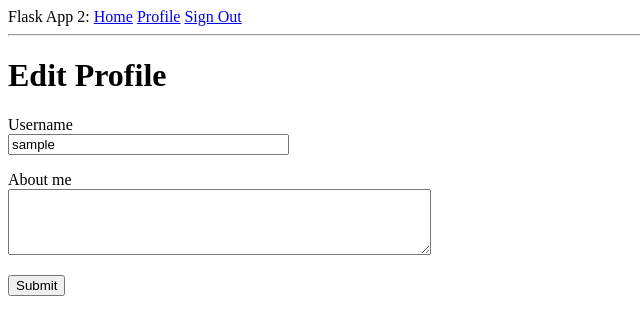
After one commit to Dotzyyy/Module-4_SQL, a Flask app: page /edit_info in a window 1280 px wide. The commit adds this page. Shown: the top 335 px of the page, without its empty margins (0-640 px from the left). Run offline with Flask 3, Linux system fonts and the light colour scheme; the visitor is signed in with stand-in values (Sample User, id 1); data comes from the database, SQL or seed files in the repository.

Commit message:
user info added

```diff
--- /dev/null
+++ b/flaskapp.py
@@ -0,0 +1,127 @@
+from flask import Flask, render_template, url_for, flash, redirect, request
+from flask_sqlalchemy import SQLAlchemy
+from flask_migrate import Migrate
+from flask_login import LoginManager, login_user, logout_user, current_user, login_required
+from urllib.parse import urlsplit
+from datetime import datetime, timezone
+
+
+import sqlalchemy as sa
+
+from config import Config
+
+
+
+
+app = Flask(__name__)
+app.config.from_object(Config)
+login = LoginManager(app)
+db = SQLAlchemy(app)
+migrate = Migrate(app, db)
+login.login_view = 'login'
+
+from models import User
+from forms import LoginForm, RegistrationForm, EditInfo
+
+
+#Add a 'login required' feature?
+
+
+
+posts = [
+
+    {
+        'author': 'David Sexton',
+        'title': 'Board Game 1',
+        'content': 'Lorem ipsum dolor sit amet, consectetur adipiscing elit. Ut ornare nibh finibus sapien vehicula, eget pulvinar turpis porttitor.',
+        'date': '10/01/24',
+    },
+
+    {
+        'author': 'David Sexton',
+        'title': 'Board Game 2',
+        'content': 'Lorem ipsum dolor sit amet, consectetur adipiscing elit. Ut ornare nibh finibus sapien vehicula, eget pulvinar turpis porttitor.',
+        'date': '12/01/24',
+    },
+]
+
+
+
+@app.route('/')
+@app.route('/index')
+@login_required
+def index():
+    return render_template('index.html', title='Home', posts=posts)
+
+@app.route('/login', methods=['GET', 'POST'])
+def login():
+    if current_user.is_authenticated:
+        return redirect(url_for('index'))
+    form = LoginForm()
+    if form.validate_on_submit():
+        user = db.session.scalar(
+            sa.select(User).where(User.username == form.username.data))
+        if user is None or not user.check_password(form.password.data):
+            flash('Invalid username or password')
+            return redirect(url_for('login'))
+        login_user(user, remember=form.remember.data)
+        next_page = request.args.get('next')
+        if not next_page or urlsplit(next_page).netloc != '':
+            next_page = url_for('index')
+        return redirect(next_page)
+    return render_template('login.html', title='Sign In', form=form)
+
+@app.route('/logout')
+def logout():
+     logout_user()
+     return redirect(url_for('index'))
+
+@app.route('/register', methods=['GET', 'POST'])
+def register():
+     if current_user.is_authenticated:
+          return redirect(url_for('index'))
+     form = RegistrationForm()
+     if form.validate_on_submit():
+          user = User(username=form.username.data, email=form.email.data)
+          user.set_password(form.password.data)
+          db.session.add(user)
+          db.session.commit()
+          flash('Account creation successful!')
+          return redirect(url_for('login'))
+     return render_template('register.html', title='Register', form=form)
+
+@app.route('/user/<username>')
+@login_required
+def user(username):
+     user = db.first_or_404(sa.select(User).where(User.username == username))
+     posts = [
+          {'author': user, 'body': 'Hello World'},
+          {'author': user, 'body': 'Welcome to my page!'}
+     ]
+     return render_template('my_profile.html', user=user, posts=posts)
+
+@app.route('/edit_info', methods=['GET', 'POST'])
+@login_required
+def edit_info():
+    form = EditInfo()
+    if form.validate_on_submit():
+        current_user.username = form.username.data
+        current_user.about_me = form.about_me.data
+        db.session.commit()
+        flash('Changes Saved.')
+        return redirect(url_for('edit_info'))
+    elif request.method == 'GET':
+        form.username.data = current_user.username
+        form.about_me.data = current_user.about_me
+    return render_template('edit_info.html', title='Edit Info',
+                           form=form)
+
+@app.before_request
+def before_request():
+     if current_user.is_authenticated:
+          current_user.last_seen = datetime.now(timezone.utc)
+          db.session.commit()
+
+
+if __name__ == '__main__':
+        app.run(debug=True)
--- a/forms.py
+++ b/forms.py
@@ -1,6 +1,9 @@
 from flask_wtf import FlaskForm
-from wtforms import StringField, PasswordField, SubmitField, BooleanField
-from wtforms.validators import DataRequired, Length, Email, EqualTo
+from wtforms import StringField, PasswordField, SubmitField, BooleanField, TextAreaField
+from wtforms.validators import DataRequired, Length, Email, EqualTo, ValidationError
+import sqlalchemy as sa
+from flaskapp import db
+from models import User
 
 class LoginForm(FlaskForm):
 
@@ -13,3 +16,24 @@ class LoginForm(FlaskForm):
     remember = BooleanField('Remember User')
 
     submit = SubmitField('Login')
+
+class RegistrationForm(FlaskForm):
+    username = StringField('Username', validators=[DataRequired()])
+    email = StringField('Email', validators=[DataRequired(), Email()] )
+    password = PasswordField('Password', validators=[DataRequired()])
+    password2 = PasswordField(
+        'Repeat Password', validators=[DataRequired(), EqualTo('password')])
+    submit = SubmitField('Register')
+
+    def validate_username(self, username):
+        user = db.session.scalar(sa.select(User).where(
+            User.username == username.data
+        ))
+        if user is not None:
+            raise ValidationError('Username unavailable')
+
+
+class EditInfo(FlaskForm):
+    username = StringField('Username', validators=[DataRequired()])
+    about_me = TextAreaField('About me', validators=[Length(min=0, max=240)])
+    submit = SubmitField('Submit')
--- a/models.py
+++ b/models.py
@@ -2,11 +2,14 @@ from datetime import datetime, timezone
 from typing import Optional
 import sqlalchemy as sa
 import sqlalchemy.orm as so
-from app import db
+from werkzeug.security import generate_password_hash, check_password_hash
+from flask_login import UserMixin
+from hashlib import md5
 
 
+from flaskapp import db, login
 
-class User(db.Model):
+class User(UserMixin,db.Model):
     id: so.Mapped[int] = so.mapped_column(primary_key=True)
 
     username: so.Mapped[str] = so.mapped_column(sa.String(64), index=True, unique=True, nullable=False)
@@ -15,11 +18,31 @@ class User(db.Model):
 
     password_hash: so.Mapped[Optional[str]] = so.mapped_column(sa.String(256))
 
+    def set_password(self, password):
+        self.password_hash = generate_password_hash(password)
+
+    def check_password(self, password):
+        return check_password_hash(self.password_hash, password)
+
     posts: so.WriteOnlyMapped['Post'] = so.relationship(
         back_populates='author')
 
+    about_me: so.Mapped[Optional[str]] = so.mapped_column(sa.String(140))
+
+    last_seen: so.Mapped[Optional[datetime]] = so.mapped_column(
+        default=lambda: datetime.now(timezone.utc))
+
+    def avatar(self, size):
+        digest = md5(self.email.lower().encode('utf-8')).hexdigest()
+        return f'https://www.gravatar.com/avatar/{digest}?d=identicon&s={size}'
+
+
     def __repr__(self):
         return '<User {}>'.format(self.username)
+
+@login.user_loader
+def load_user(id):
+    return db.session.get(User, int(id))
 
 
 class Post(db.Model):
--- a/templates/base.html
+++ b/templates/base.html
@@ -10,7 +10,12 @@
     <body>
         <div>Flask App 2:
             <a href="{{ url_for('index') }}">Home</a>
+            {% if current_user.is_anonymous %}
             <a href="{{ url_for('login') }}">Login</a>
+            {% else %}
+            <a href="{{ url_for('user', username=current_user.username) }}">Profile</a>
+            <a href=" {{ url_for('logout') }}">Sign Out</a>
+            {% endif %}
         </div>
         <hr>
         {% with messages = get_flashed_messages() %}
--- /dev/null
+++ b/templates/edit_info.html
@@ -0,0 +1,23 @@
+{% extends "base.html" %}
+
+{% block content %}
+    <h1>Edit Profile</h1>
+    <form action="" method="post">
+        {{ form.hidden_tag() }}
+        <p>
+            {{ form.username.label }}<br>
+            {{ form.username(size=32) }}<br>
+            {% for error in form.username.errors %}
+            <span style="color: red;">[{{ error }}]</span>
+            {% endfor %}
+        </p>
+        <p>
+            {{ form.about_me.label }}<br>
+            {{ form.about_me(cols=50, rows=4) }}<br>
+            {% for error in form.about_me.errors %}
+            <span style="color: red;">[{{ error }}]</span>
+            {% endfor %}
+        </p>
+        <p>{{ form.submit() }}</p>
+    </form>
+{% endblock %}
--- a/templates/index.html
+++ b/templates/index.html
@@ -1,8 +1,8 @@
 {% extends "base.html" %}
 
     {% block content %}
-            <h1>Hello, {{ user.username }}!</h1>
+            <h1>Hello, {{ current_user.username }}!</h1>
             {% for post in posts %}
-            <div><p>{{ post.author}} says: <b>{{ post.content }}</b></p></div>
+            <div><p>{{ post.author.username }} says: <b>{{ post.content }}</b></p></div>
             {% endfor %}
     {% endblock %}
--- a/templates/login.html
+++ b/templates/login.html
@@ -25,4 +25,5 @@
             {{ form.submit() }}
         </p>
     </form>
+    <p>Not Registered> <a href="{{ url_for('register') }}">Sign Up Here!</a></p>
 {% endblock %}
```
Also changed, not shown: app.py (deleted, +0 -49 lines), migrations/versions/51d957708d79_extra_fields_in_user_table.py (added, +34 -0 lines), templates/my_profile.html (added, +37 -0 lines), templates/register.html (added, +37 -0 lines), 1 other file.
